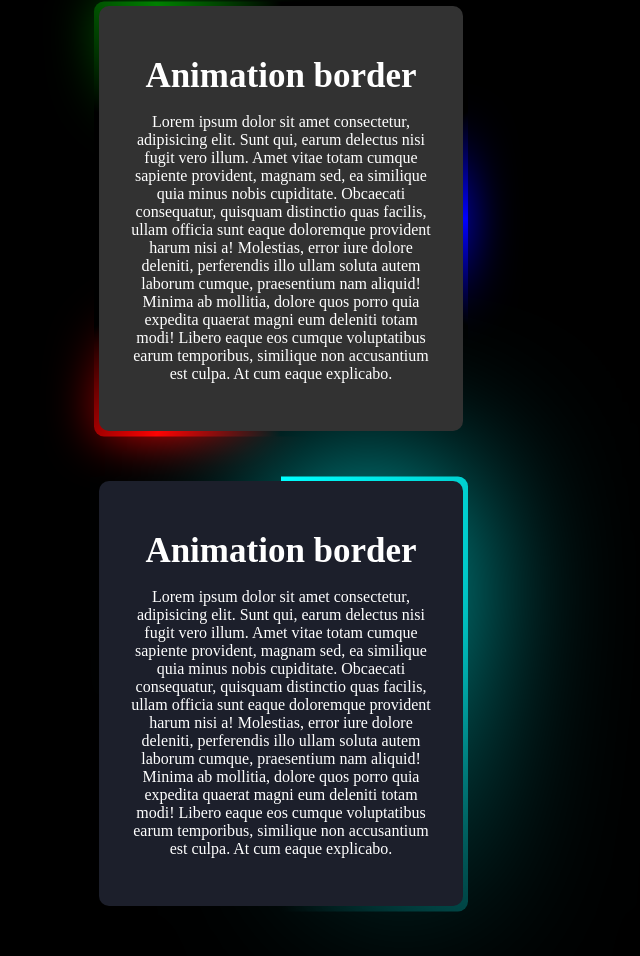
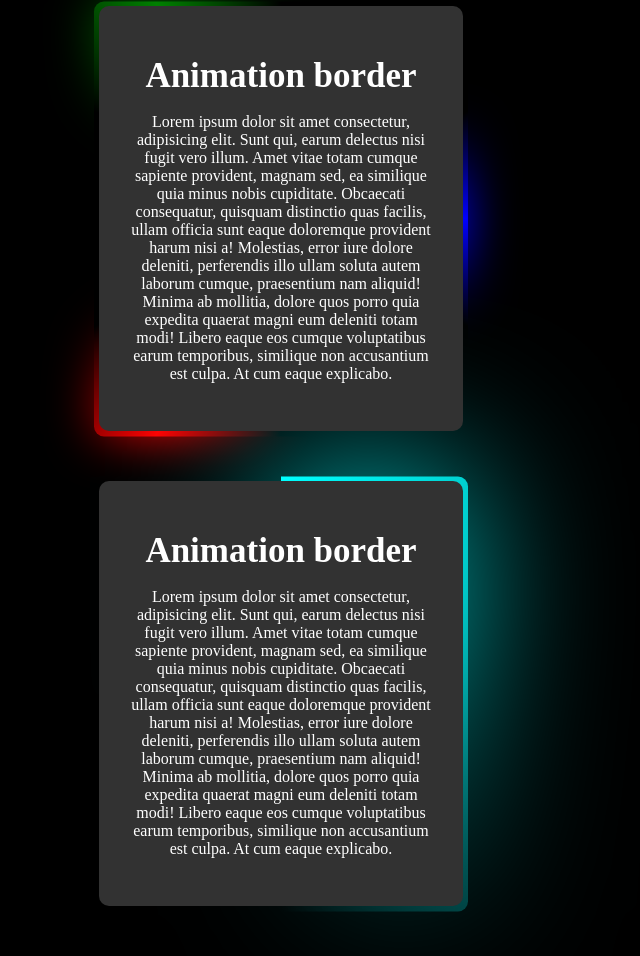
Before and after one commit to Alex2012like/Animation-Border-CSS, a plain HTML site: page index.html in a window 1280 px wide. Shown: the part 994-1950 px from the top of the page, without its empty margins (359-999 px from the left). Drawn offline with Linux system fonts and the light colour scheme; files that its build step writes are made by us from their sources.

Commit message:
Update and rename card_4.css to style/card_4.css

```diff
--- a/card_4.css
+++ b/style/card_4.css
@@ -3,7 +3,7 @@
     margin-top: 50px;
     padding: 2em;
     width: 300px;
-    background: #1c1f2b;
+    background: rgb(50, 50, 50);
     text-align: center;
     border-radius: 10px;
     position: relative;
```
